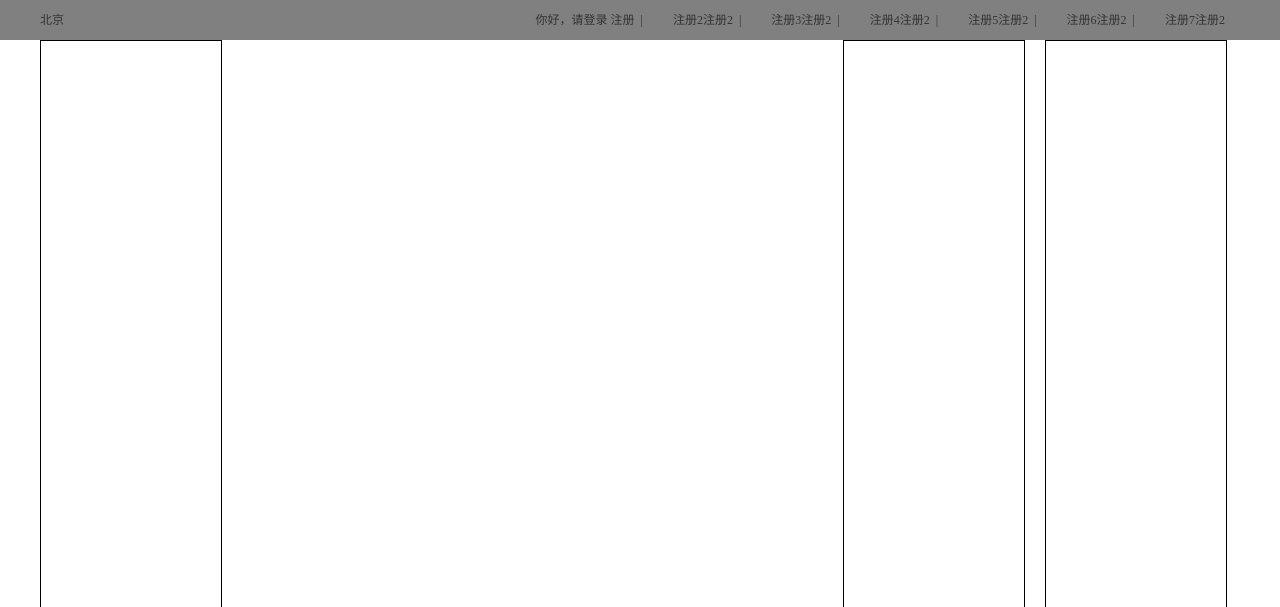
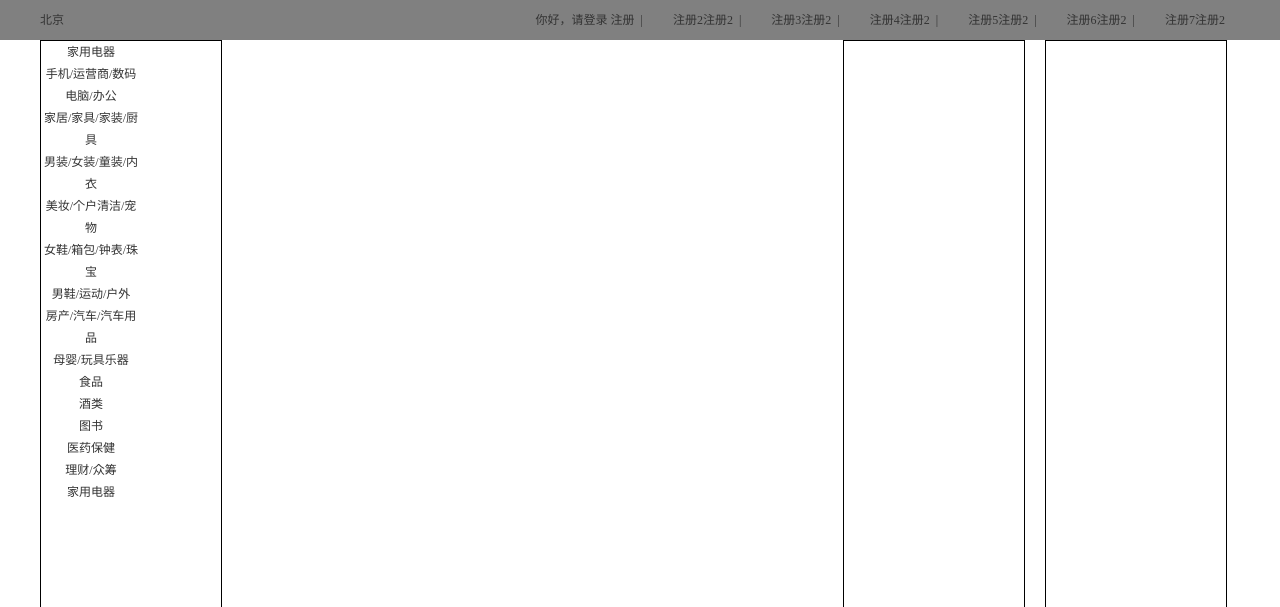
Before and after one commit to mana981010/myfirst, a plain HTML site: page index.html in a window 1280 px wide. Shown: the top 607 px of the page. Drawn offline with Linux system fonts and the light colour scheme.

Commit message:
添加第三次

```diff
--- a/css/index.css
+++ b/css/index.css
@@ -10,8 +10,31 @@
 .sidenav {
     width: 180px;
     height: 590px;
+    position: relative;
 
 }
+
+.sidenav ul li {
+    text-align: center;
+    width: 100px;
+}
+
+.sidenav .mask {
+    position: absolute;
+
+    width: 595px;
+    height: 590px;
+    background-color: #ccc;
+    display: none;
+    left: 193px;
+    top: 0;
+    z-index: 33;
+}
+
+.sidenav:hover .mask {
+    display: block;
+}
+
 
 .mainbanner {
     width: 595px;
@@ -93,17 +116,19 @@ a {
     cursor: pointer;
     position: relative;
 }
-.slideBox .hd ul li span{
+
+.slideBox .hd ul li span {
     display: block;
     width: 11px;
     height: 11px;
-background:#fff;
+    background: #fff;
     border-radius: 50%;
     position: absolute;
     left: 2px;
     top: 2px;
 
 }
+
 .slideBox .hd ul li.on {
     background: #f00;
     color: #fff;
--- a/index.html
+++ b/index.html
@@ -63,6 +63,26 @@
       <div class="col_l">
         <!-- 左边 -->
         <div class="sidenav">
+          <ul>
+            <li data-id="101"><a href="">家用电器</a></li>
+            <li data-id="102"><a href="">手机/运营商/数码</a></li>
+            <li data-id="103"><a href="">电脑/办公</a></li>
+            <li data-id="104"><a href="">家居/家具/家装/厨具</a></li>
+            <li data-id="105"><a href="">男装/女装/童装/内衣</a></li>
+            <li data-id="106"><a href="">美妆/个户清洁/宠物</a></li>
+            <li data-id="107"><a href="">女鞋/箱包/钟表/珠宝</a></li>
+            <li data-id="108"><a href="">男鞋/运动/户外</a></li>
+            <li data-id="109"><a href="">房产/汽车/汽车用品</a></li>
+            <li data-id="110"><a href="">母婴/玩具乐器</a></li>
+            <li data-id="111"><a href="">食品</a></li>
+            <li data-id="112"><a href="">酒类</a></li>
+            <li data-id="113"><a href="">图书</a></li>
+            <li data-id="114"><a href="">医药保健</a></li>
+            <li data-id="115"><a href="">理财/众筹</a></li>
+            <li data-id="116"><a href="">家用电器</a></li>
+          </ul>
+          <div class="mask">111111</div>
+
 
         </div>
 
@@ -139,6 +159,15 @@
   </div>
   <script>
     jQuery(".slideBox").slide({ mainCell: ".bd ul", autoPlay: true });
+
+
+
+    $(".sidenav ul li").hover(function(){
+
+console.log($(this).data("id"));
+
+
+    },function(){})
   </script>
 </body>
 
```
Also changed, not shown: 1.txt. Lines whose indentation alone changed are shown as unchanged.
